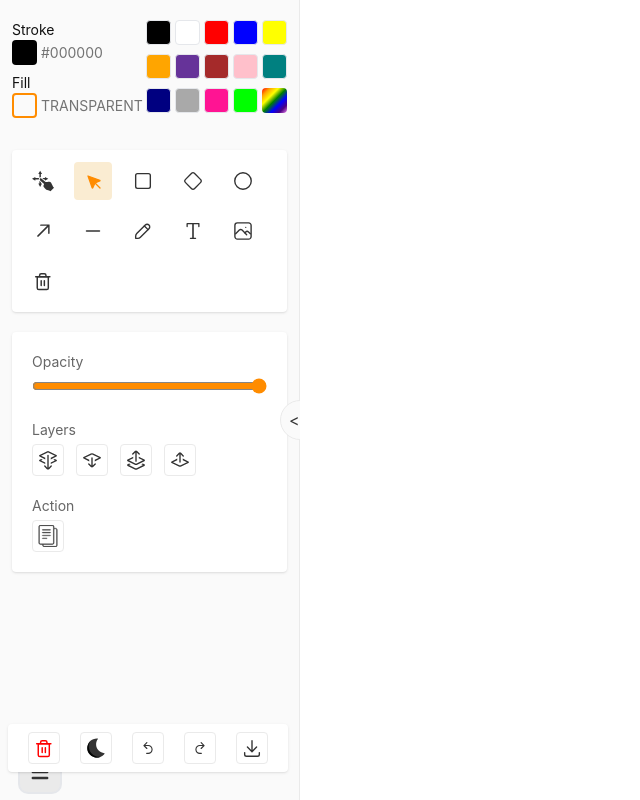
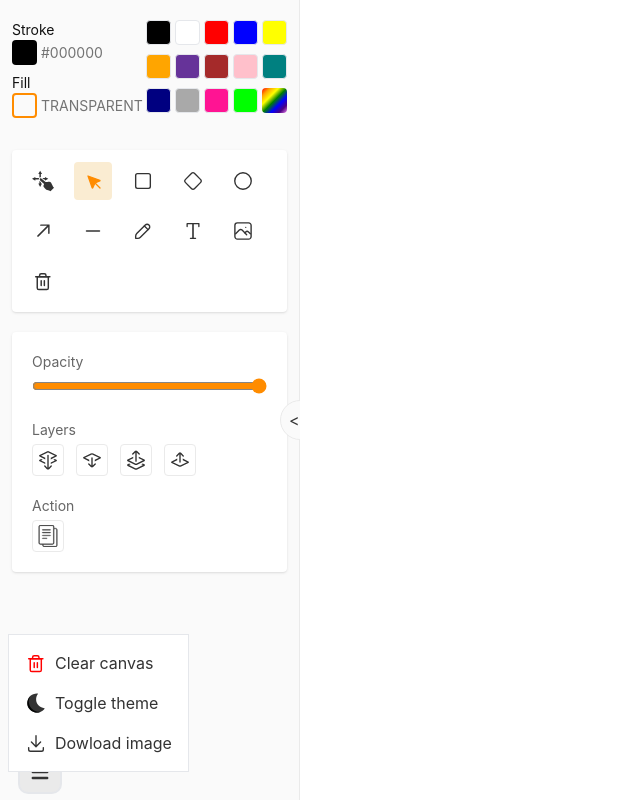
Before and after one commit to dawkaka/drawapp, a React (Vite) app: page / in a window 1280 px wide. Both pictures are taken after a click on the button "Open main menu". Shown: the whole page, without its empty margins (0-640 px from the left). Built offline with nearby package versions, Linux system fonts and the light colour scheme.

Commit message:
style: menu

```diff
--- a/src/components/board.tsx
+++ b/src/components/board.tsx
@@ -542,7 +542,6 @@ export default function Canvas() {
                 selectedItemID = getItemEnclosingPoint(x, y, items)
             }
         }
-
         setState({ ...state, resizeDir: "", drew: false })
         setSelection(null)
         updateMainState({ ...mainState, multipleSelections: multipleSelectionBounds ? mainState.multipleSelections : [], selectedItemID: multipleSelectionBounds ? "" : selectedItemID })
--- a/src/components/menu.tsx
+++ b/src/components/menu.tsx
@@ -148,20 +148,22 @@ function Actions() {
         <div
             id="menu"
             onClick={(e) => e.stopPropagation()}
-            className="hidden flex-col px-2 shadow bg-[var(--background)] text-[var(--accents-7)] rounded-lg md:rounded fixed right-2 md:right-auto md:flex-row md:absolute bottom-5 md:px-5 py-2 gap-5 md:z-11">
+            className="hidden flex-col border bg-[var(--background)] text-[var(--accents-7)] py-2 right-auto w-max absolute bottom-5  z-11">
             {
                 modal && <ClearModal close={() => setModal(false)} clearFunc={deleteAllItems} />
             }
 
-            <button className="w-fit p-1 rounded hover:bg-[var(--p-light)] hover:text-[var(--p-dark)] border border-[var(--accents-2)]" onClick={() => setModal(true)}>
+            <button className="flex  gap-2 py-2 px-4 items-center hover:bg-[var(--p-light)] hover:text-[var(--p-dark)]" onClick={() => setModal(true)}>
                 <svg width="22" height="22" viewBox="0 0 15 15" fill="red" xmlns="http://www.w3.org/2000/svg">
                     <path fillRule="evenodd" clipRule="evenodd" d="M2 4.656a.5.5 0 01.5-.5h9.7a.5.5 0 010 1H2.5a.5.5 0 01-.5-.5z"></path>
                     <path fillRule="evenodd" clipRule="evenodd" d="M6.272 3a.578.578 0 00-.578.578v.578h3.311v-.578A.578.578 0 008.428 3H6.272zm3.733 1.156v-.578A1.578 1.578 0 008.428 2H6.272a1.578 1.578 0 00-1.578 1.578v.578H3.578a.5.5 0 00-.5.5V12.2a1.578 1.578 0 001.577 1.578h5.39a1.578 1.578 0 001.577-1.578V4.656a.5.5 0 00-.5-.5h-1.117zm-5.927 1V12.2a.578.578 0 00.577.578h5.39a.578.578 0 00.577-.578V5.156H4.078z">
                     </path><path fillRule="evenodd" clipRule="evenodd" d="M6.272 6.85a.5.5 0 01.5.5v3.233a.5.5 0 11-1 0V7.35a.5.5 0 01.5-.5zM8.428 6.85a.5.5 0 01.5.5v3.233a.5.5 0 11-1 0V7.35a.5.5 0 01.5-.5z">
-                    </path></svg>
+                    </path>
+                </svg>
+                <span>Clear canvas</span>
             </button>
 
-            <button className="w-fit p-1 rounded hover:bg-[var(--p-light)] hover:text-[var(--p-dark)] border border-[var(--accents-2)]" onClick={changeTheme}>
+            <button className="flex gap-2 py-2 px-4  items-center hover:bg-[var(--p-light)] hover:text-[var(--p-dark)]" onClick={changeTheme}>
                 {
                     theme === "light" ? <svg width="22" height="22" viewBox="0 0 1024 1024" version="1.1" xmlns="http://www.w3.org/2000/svg" fill="currentColor" transform="matrix(-1, 0, 0, 1, 0, 0)">
                         <g id="SVGRepo_bgCarrier" stroke-width="0"></g><g id="SVGRepo_tracerCarrier" stroke-linecap="round" stroke-linejoin="round"></g><g id="SVGRepo_iconCarrier">
@@ -184,9 +186,21 @@ function Actions() {
                             </g>
                         </svg>
                 }
+                <span>Toggle theme</span>
+            </button>
+            <button className="flex gap-2 py-2 px-4 items-center hover:bg-[var(--p-light)] hover:text-[var(--p-dark)]"
+                onClick={downloadCanvas}
+            >
+                <svg aria-hidden="true" width="22" height="22" focusable="false" role="img" viewBox="0 0 20 20" fill="none" stroke="currentColor" strokeLinecap="round" strokeLinejoin="round"><path strokeWidth="1.25" d="M3.333 14.167v1.666c0 .92.747 1.667 1.667 1.667h10c.92 0 1.667-.746 1.667-1.667v-1.666M5.833 9.167 10 13.333l4.167-4.166M10 3.333v10"></path></svg>
+                <span>Dowload image</span>
+            </button>
+        </div>
 
-            </button>
 
+    )
+}
+
+/*
             <button
                 className="w-fit p-1 rounded hover:bg-[var(--p-light)]  hover:text-[var(--p-dark)]  border border-[var(--accents-2)]"
                 onClick={undo}
@@ -204,13 +218,7 @@ function Actions() {
                     <path d="M10.6707 8.5081C10.6707 10.1923 9.3004 11.5625 7.61631 11.5625H6.5351C6.35593 11.5625 6.21074 11.4173 6.21074 11.2382V11.13C6.21074 10.9508 6.35591 10.8057 6.5351 10.8057H7.61631C8.88313 10.8057 9.91387 9.77492 9.91387 8.5081C9.91387 7.24128 8.88313 6.21054 7.61631 6.21054H5.62155L6.99534 7.58433C7.14289 7.73183 7.14289 7.97195 6.99534 8.11944C6.85216 8.26251 6.60298 8.2623 6.46013 8.11944L4.44045 6.09971C4.36898 6.02824 4.32959 5.93321 4.32959 5.8321C4.32959 5.73106 4.36898 5.63598 4.44045 5.56454L6.46024 3.54472C6.60309 3.40176 6.85248 3.40176 6.99535 3.54472C7.14291 3.69218 7.14291 3.93234 6.99535 4.07979L5.62156 5.45368H7.61631C9.3004 5.45368 10.6707 6.82393 10.6707 8.5081Z">
                     </path></svg>
             </button>
-            <button className="w-fit p-1 rounded hover:bg-[var(--p-light)] hover:text-[var(--p-dark)] border border-[var(--accents-2)]"
-                onClick={downloadCanvas}
-            >
-                <svg aria-hidden="true" width="22" height="22" focusable="false" role="img" viewBox="0 0 20 20" fill="none" stroke="currentColor" strokeLinecap="round" strokeLinejoin="round"><path strokeWidth="1.25" d="M3.333 14.167v1.666c0 .92.747 1.667 1.667 1.667h10c.92 0 1.667-.746 1.667-1.667v-1.666M5.833 9.167 10 13.333l4.167-4.166M10 3.333v10"></path></svg>
-            </button>
-        </div>
 
 
-    )
-}
+
+*/
```
